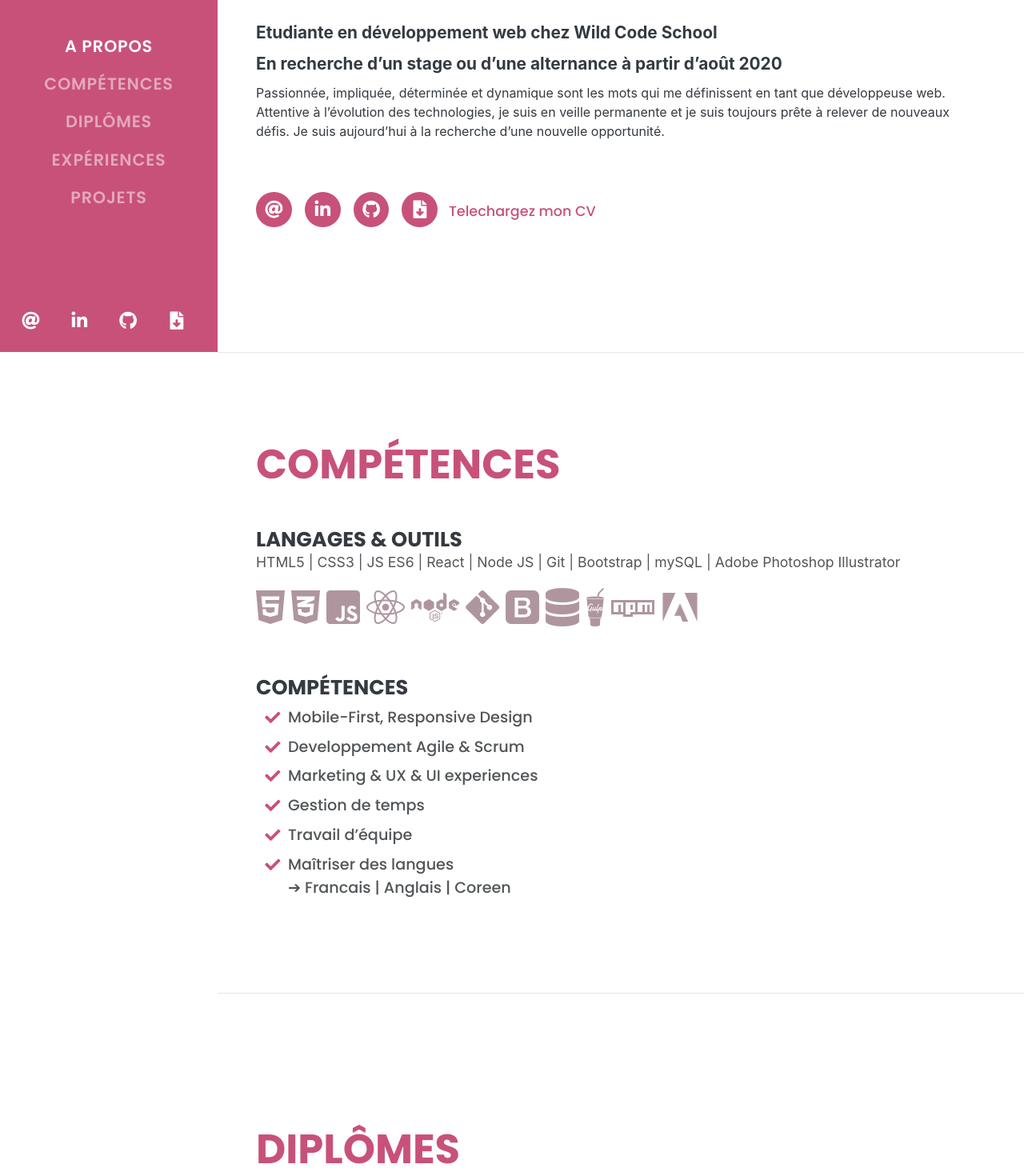
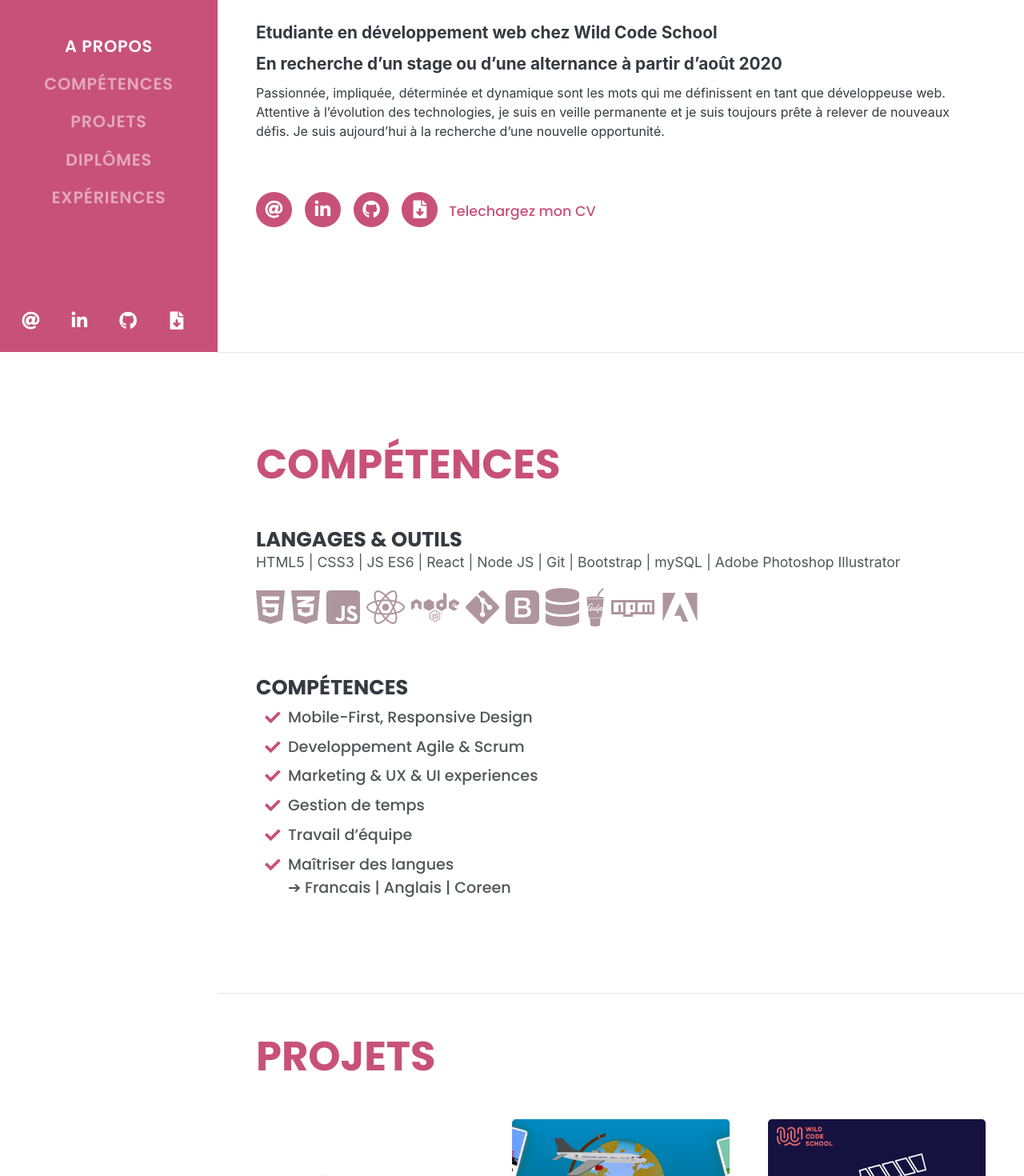
Before and after one commit to Lenasim/cv_web, a React (Create React App) app: page / in a window 1280 px wide. Shown: the part 360-1830 px from the top of the page at 80% size. Built offline with nearby package versions, Linux system fonts and the light colour scheme.

Commit message:
change order of nav

```diff
--- a/src/components/Content.js
+++ b/src/components/Content.js
@@ -14,11 +14,11 @@ class Content extends React.Component {
                 <hr className="m-0" />
                 <ElementSkills />
                 <hr className="m-0" />
+                <ElementProjects />
+                <hr className="m-0" />
                 <ElementEducation />
                 <hr className="m-0" />
                 <ElementExperiences />
-                <hr className="m-0" />
-                <ElementProjects />
                 <hr className="m-0" />
             </div>
         )
--- a/src/components/Nav.js
+++ b/src/components/Nav.js
@@ -20,9 +20,9 @@ class Nav extends React.Component {
                     <ul className="navbar-nav">
                         <NavItem title="A Propos" to="about" />
                         <NavItem title="Compétences" to="skills" />
+                        <NavItem title="Projets" to="projects" />
                         <NavItem title="Diplômes" to="education" />
                         <NavItem title="Expériences" to="experiences" />
-                        <NavItem title="Projets" to="projects" />
                         <div className="nav-icons ">
                             <a href="mailto:radical.rin@gmail.com">
                                 <i className="fas fa-at"></i>
```
